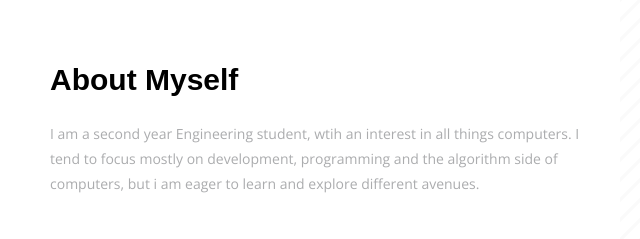
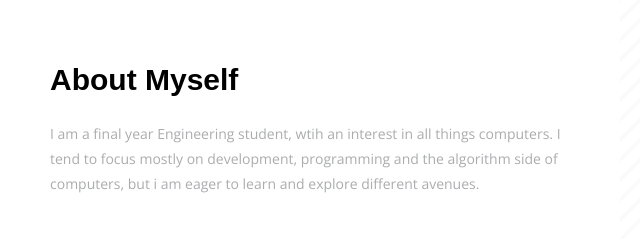
Before and after one commit to FaizanHaider20083/Portfolio, a plain HTML site: page index.html in a window 1280 px wide. Shown: the part 860-1099 px from the top of the page, 35-675 px from the left. Drawn offline with nearby package versions, Linux system fonts and the light colour scheme; files whose address does not match are found by name.

Commit message:
Update index.html

```diff
--- a/index.html
+++ b/index.html
@@ -118,7 +118,7 @@
                 </div>
                 <div class="content">
                   <p>
-                   I am a second year Engineering student, wtih an interest in all things computers. I tend to focus mostly on development, programming and the algorithm side of computers, but i am eager to learn and explore different avenues.
+                   I am a final year Engineering student, wtih an interest in all things computers. I tend to focus mostly on development, programming and the algorithm side of computers, but i am eager to learn and explore different avenues.
                   </p>
                   <a href="assets/Resume.pdf" class="btn btn-common mt-3" download="Faizan_resume.pdf" target="_blank">Download CV</a>
                 </div>
```
